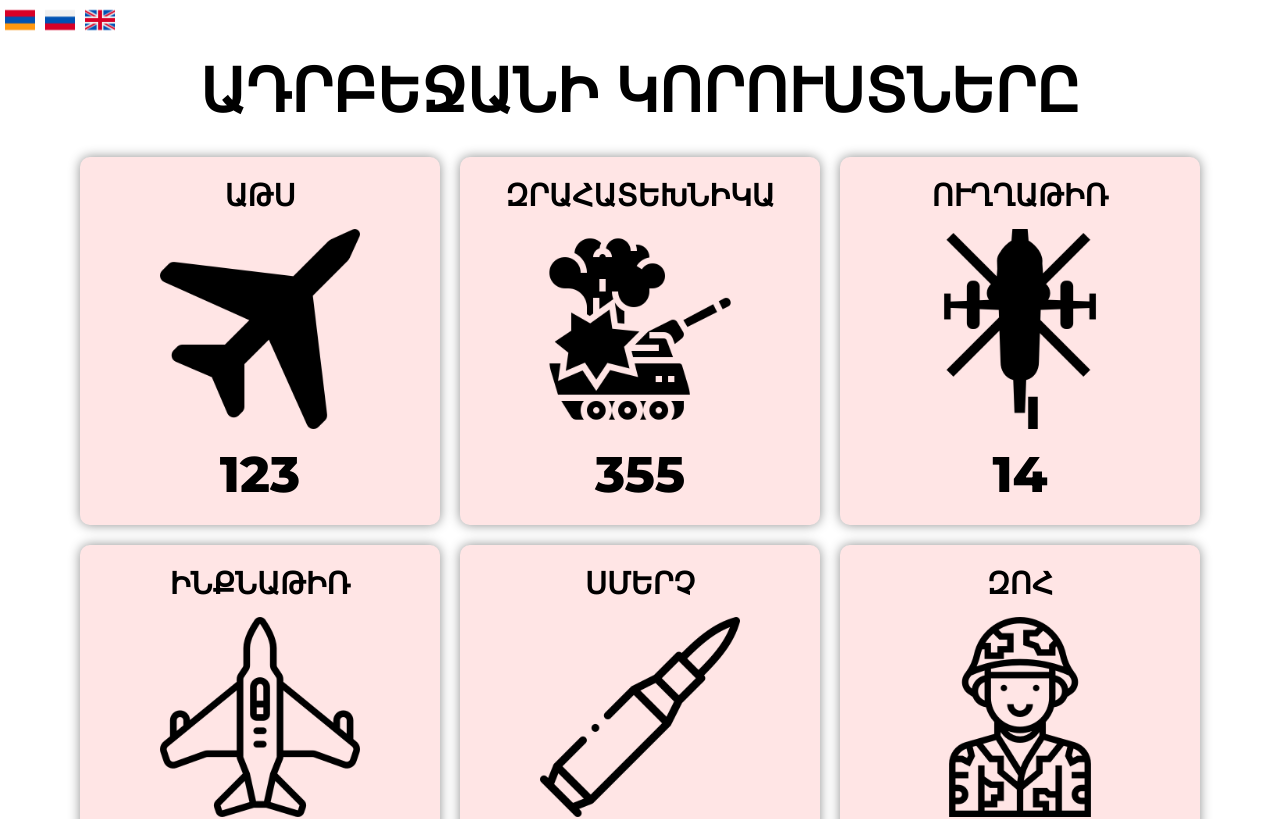
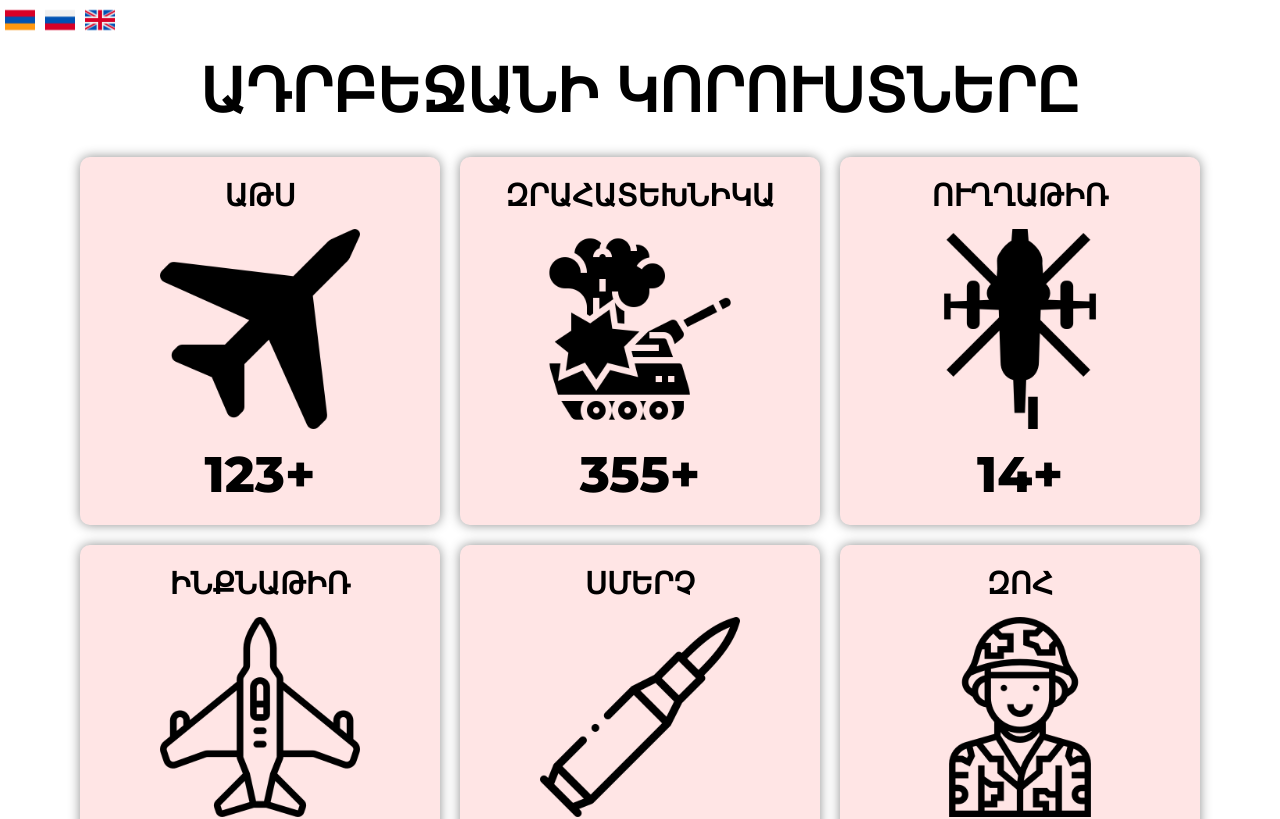
Before and after one commit to Hovakimyan/forvictory, a React (Create React App) app: page / in a window 1280 px wide. Shown: the top 819 px of the page. Built offline with nearby package versions, Linux system fonts and the light colour scheme.

Commit message:
fix: add plus button

```diff
--- a/src/pages/home/list/item/index.js
+++ b/src/pages/home/list/item/index.js
@@ -10,7 +10,7 @@ const Item = ({ item }) => {
         <Styled.Container>
             <Styled.Title>{name}</Styled.Title>
             <Styled.Image title={name} url={item.img} />
-            <Styled.Count>{item.count}</Styled.Count>
+            <Styled.Count>{item.count}+</Styled.Count>
         </Styled.Container>
     )
 }
```
